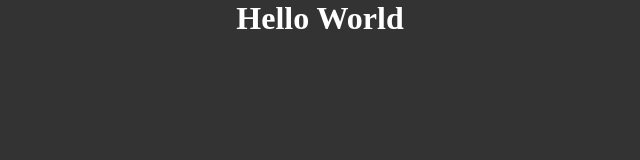
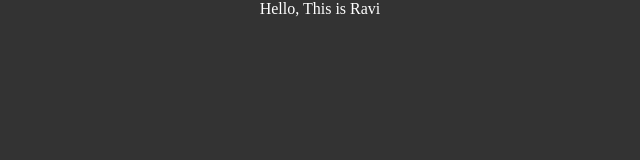
Before and after one commit to RajSingh8293/JustForTeaching, a plain HTML site: page index.html in a window 1280 px wide. Shown: the whole page, without its empty margins (320-960 px from the left). Drawn offline with Linux system fonts and the light colour scheme.

Commit message:
This is fisrt commit for my friend ravi

```diff
--- a/index.html
+++ b/index.html
@@ -9,7 +9,7 @@
 <body>
     <div class="main flex justify-center items-center">
         <div>
-            <h1>Hello World</h1>
+            <p>Hello, This is Ravi</p>
         </div>
     </div>
 </body>
```
